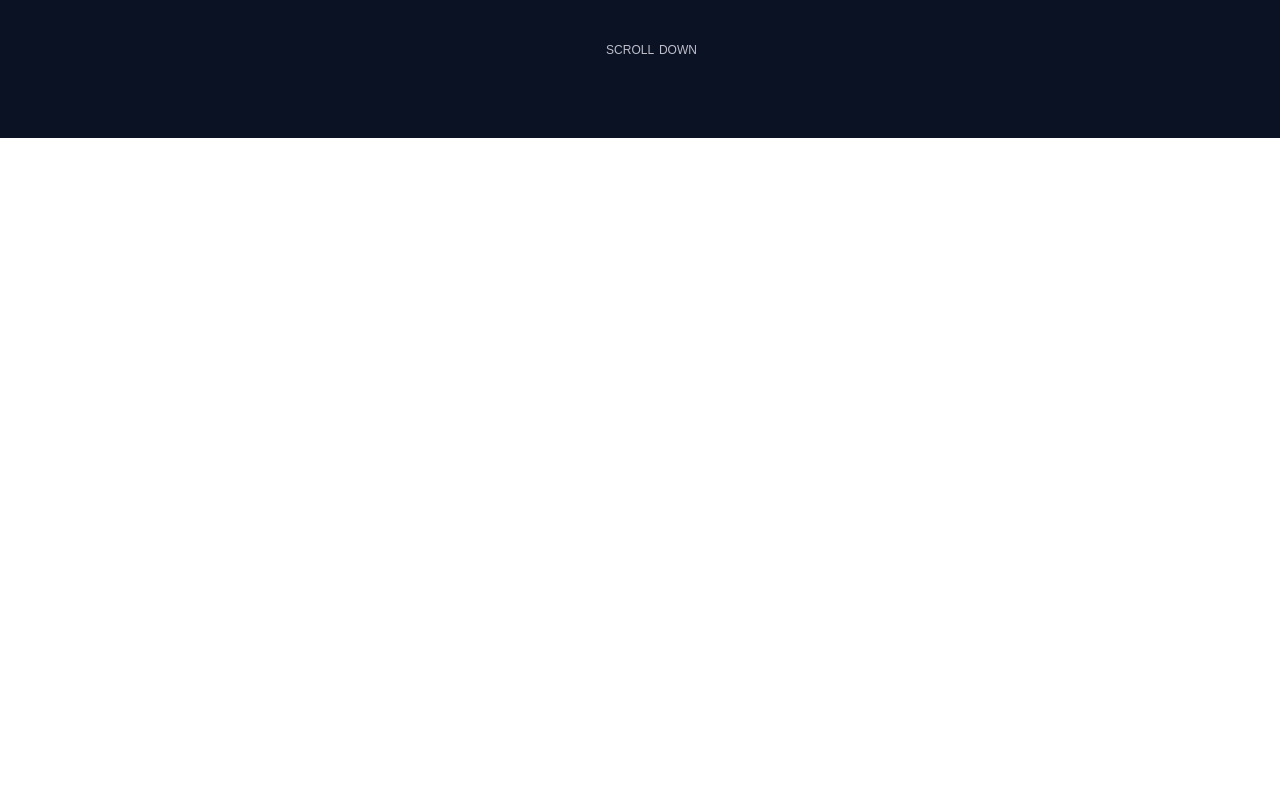
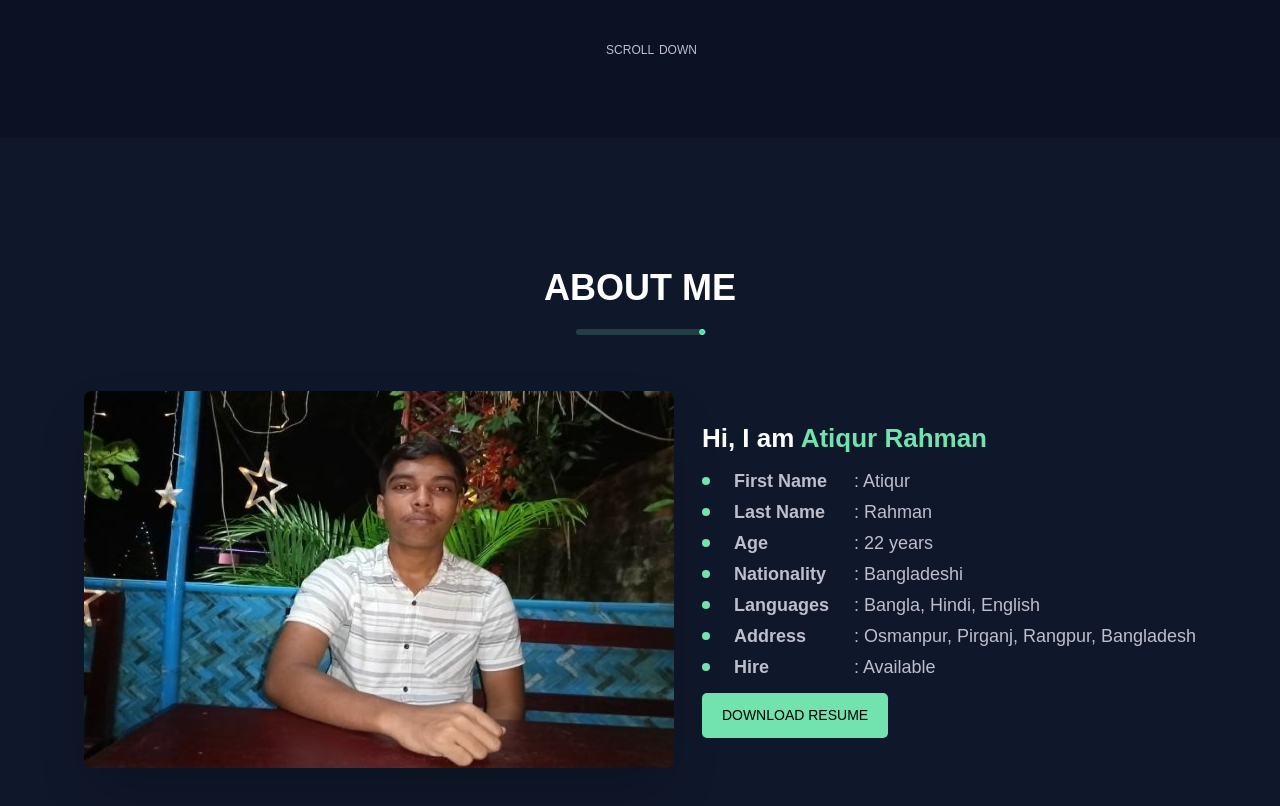
Before and after one commit to md-atiqurrahman/my-portfolio-website, a React (Create React App) app: page / in a window 1280 px wide. Shown: the part 500-1306 px from the top of the page. Before the commit the page ends 800 px from the top, so only its background shows below. Built offline with nearby package versions, Linux system fonts and the light colour scheme; some icons are missing; a web font is replaced by a local one.

Commit message:
add about section

```diff
--- /dev/null
+++ b/src/Pages/Home/About/About.css
@@ -0,0 +1,42 @@
+.title-divider{
+    position: relative;
+}
+.title-divider .circle{
+    position: absolute;
+    animation: titleAnimate 3s ease-in-out infinite;
+}
+
+@keyframes titleAnimate {
+    0%{
+        transform: translateX(-6px);
+    }
+    100%{
+        transform: translateX(128px);
+    }
+}
+
+.resume-btn{
+    width: auto;
+    color: black;
+    font-size: 14px;
+    line-height: 1.8;
+    text-transform: uppercase;
+    padding: 10px 20px;
+    border-radius: 5px;
+    text-align: center;
+    font-weight: 500;
+    cursor: pointer;
+    background: linear-gradient(#72e2ae, #72e2ae 50%, white 50%, white);
+    background-size: 100% 200%;
+    transition: .2s;
+}
+.resume-btn:hover{
+  background-position: 100% 100%;
+}
+.list-circle{
+    background: #72e2ae;
+    height: 8px;
+    width: 8px;
+    left: 0;
+    border-radius: 50%;
+}
--- a/src/Pages/Home/About/About.js
+++ b/src/Pages/Home/About/About.js
@@ -1,9 +1,98 @@
 import React from 'react';
+import img from '../../../images/About/About image.jpg';
+import './About.css';
 
 const About = () => {
     return (
-        <div className='pt-[128px] bg-[#0b1224]'>
-
+        <div className='bg-[#0f172a]'>
+            <div className='pt-[128px] pb-[56px] text-center '>
+                <h1 className='text-[36px] leading-[1.2] uppercase font-bold text-white mb-[20px]'>About Me</h1>
+                <div className='title-divider bg-primary bg-opacity-20 w-32 h-1.5 mx-auto rounded'>
+                    <div className='circle bg-[#00ff89] border rounded-full w-1.5 h-full bg-opacity-100'></div>
+                </div>
+            </div>
+            <div className="hero relative">
+                <div className="hero-content flex-col lg:flex-row pt-0 pb-[128px] items-center gap-7">
+                    <img src={img} className="w-[590px] h-[377px] rounded-lg shadow-2xl" alt='Atiqur Rahman' />
+                    <div>
+                        <h1 className='text-primary text-[26px] leading-[1.3] font-semibold mb-[12px]'>
+                            <span className='text-white'>Hi, I am </span>
+                            Atiqur Rahman
+                        </h1>
+                        <div className='flex items-center text-[18px] leading-[1.5]
+                             text-[#bfbecb] mb-[4px]'>
+                            <div className='list-circle'></div>
+                            <div className='flex ml-[24px]'>
+                                <div className='w-[120px]'>
+                                    <strong>First Name </strong>
+                                </div>
+                                : Atiqur
+                            </div>
+                        </div>
+                        <div className='flex items-center text-[18px] leading-[1.5]
+                             text-[#bfbecb] mb-[4px]'>
+                            <div className='list-circle'></div>
+                            <div className='flex ml-[24px]'>
+                                <div className='w-[120px]'>
+                                    <strong>Last Name </strong>
+                                </div>
+                                : Rahman
+                            </div>
+                        </div>
+                        <div className='flex items-center text-[18px] leading-[1.5]
+                             text-[#bfbecb] mb-[4px]'>
+                            <div className='list-circle'></div>
+                            <div className='flex ml-[24px]'>
+                                <div className='w-[120px]'>
+                                    <strong>Age </strong>
+                                </div>
+                                : 22 years
+                            </div>
+                        </div>
+                        <div className='flex items-center text-[18px] leading-[1.5]
+                             text-[#bfbecb] mb-[4px]'>
+                            <div className='list-circle'></div>
+                            <div className='flex ml-[24px]'>
+                                <div className='w-[120px]'>
+                                    <strong>Nationality </strong>
+                                </div>
+                                : Bangladeshi
+                            </div>
+                        </div>
+                        <div className='flex items-center text-[18px] leading-[1.5]
+                             text-[#bfbecb] mb-[4px]'>
+                            <div className='list-circle'></div>
+                            <div className='flex ml-[24px]'>
+                                <div className='w-[120px]'>
+                                    <strong>Languages </strong>
+                                </div>
+                                : Bangla, Hindi, English
+                            </div>
+                        </div>
+                        <div className='flex items-center text-[18px] leading-[1.5]
+                             text-[#bfbecb] mb-[4px]'>
+                            <div className='list-circle'></div>
+                            <div className='flex ml-[24px]'>
+                                <div className='w-[120px]'>
+                                    <strong>Address </strong>
+                                </div>
+                                : Osmanpur, Pirganj, Rangpur, Bangladesh
+                            </div>
+                        </div>
+                        <div className='flex items-center text-[18px] leading-[1.5]
+                             text-[#bfbecb] mb-[12px]'>
+                            <div className='list-circle'></div>
+                            <div className='flex ml-[24px]'>
+                                <div className='w-[120px]'>
+                                    <strong>Hire </strong>
+                                </div>
+                                : Available
+                            </div>
+                        </div>
+                        <button className="resume-btn">Download Resume</button>
+                    </div>
+                </div>
+            </div>
         </div>
     );
 };
--- a/src/Pages/Home/Banner/Banner.css
+++ b/src/Pages/Home/Banner/Banner.css
@@ -75,18 +75,23 @@
     color: #bfbecb;
     cursor: pointer;
     position: absolute;
-    animation: movement 1s linear infinite;
+    animation: arrowAnimate 1s infinite;
 }
 
-@keyframes movement {
-    25%{
-        top: 0;
+@keyframes arrowAnimate {
+
+    0%,
+    100% {
+        transform: translateY(25%);
+        animation-timing-function: cubic-bezier(0.8,0,1,1);
     }
-    75%{
-        bottom: 0;
+
+    50% {
+        transform: none;
+        animation-timing-function: cubic-bezier(0,0,.2,1);
     }
 }
 
-.arrow-container:hover .arrow-icon{
+.arrow-container:hover .arrow-icon {
     color: #72e2ae;
 }
--- a/src/Pages/Home/Home/Home.js
+++ b/src/Pages/Home/Home/Home.js
@@ -1,4 +1,5 @@
 import React from 'react';
+import About from '../About/About';
 import Banner from '../Banner/Banner';
 
 
@@ -6,6 +7,7 @@ const Home = () => {
     return (
         <div>
             <Banner></Banner>
+            <About></About>
         </div>
     );
 };
--- a/src/Pages/Shared/Navbar/Navbar.css
+++ b/src/Pages/Shared/Navbar/Navbar.css
@@ -1,7 +1,7 @@
 .header{
     position: sticky;
     top: 0;
-    z-index: 1;
+    z-index: 6;
 }
 .hire-btn{
     width: 90px;
```
Also changed, not shown: src/images/About/About image.jpg (added).
